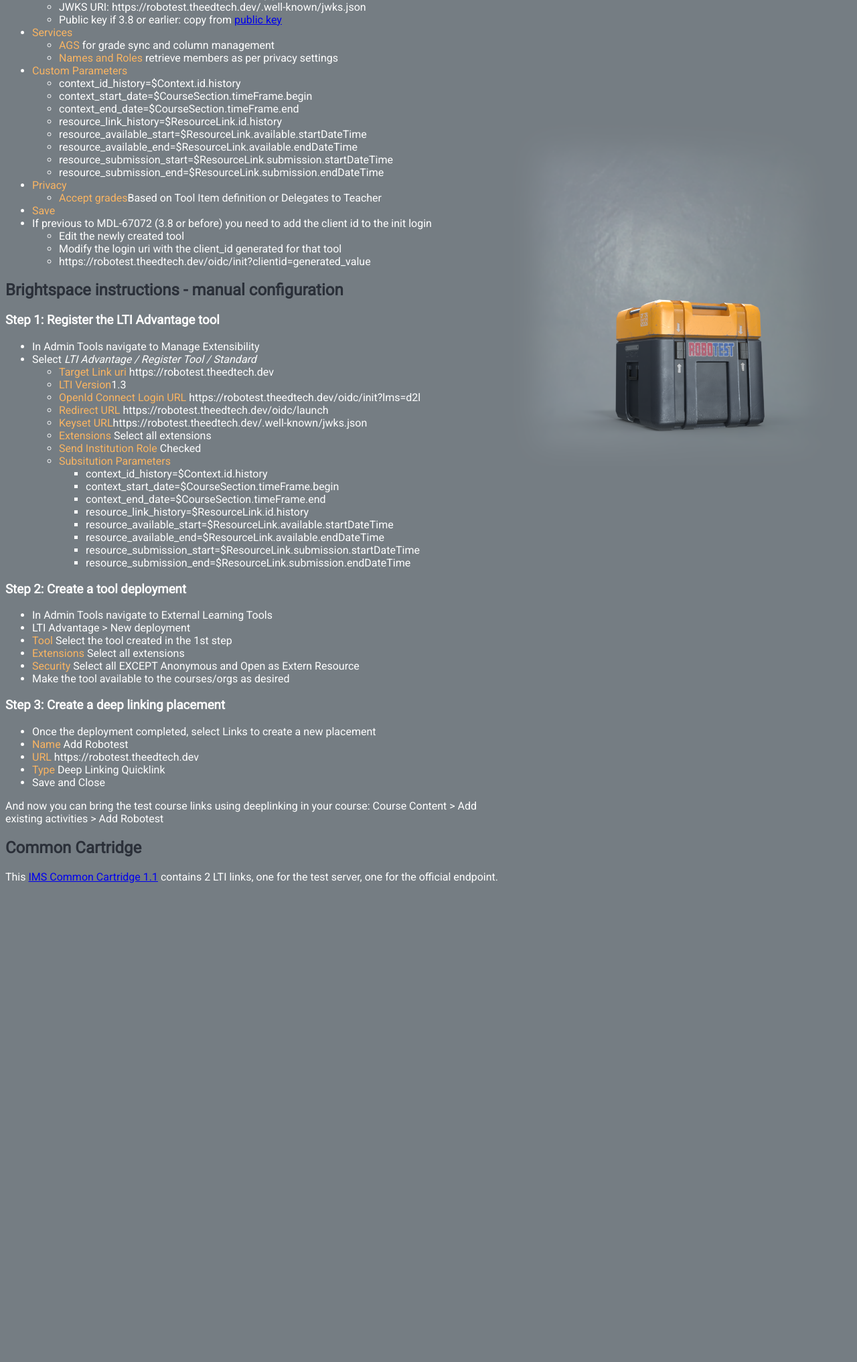
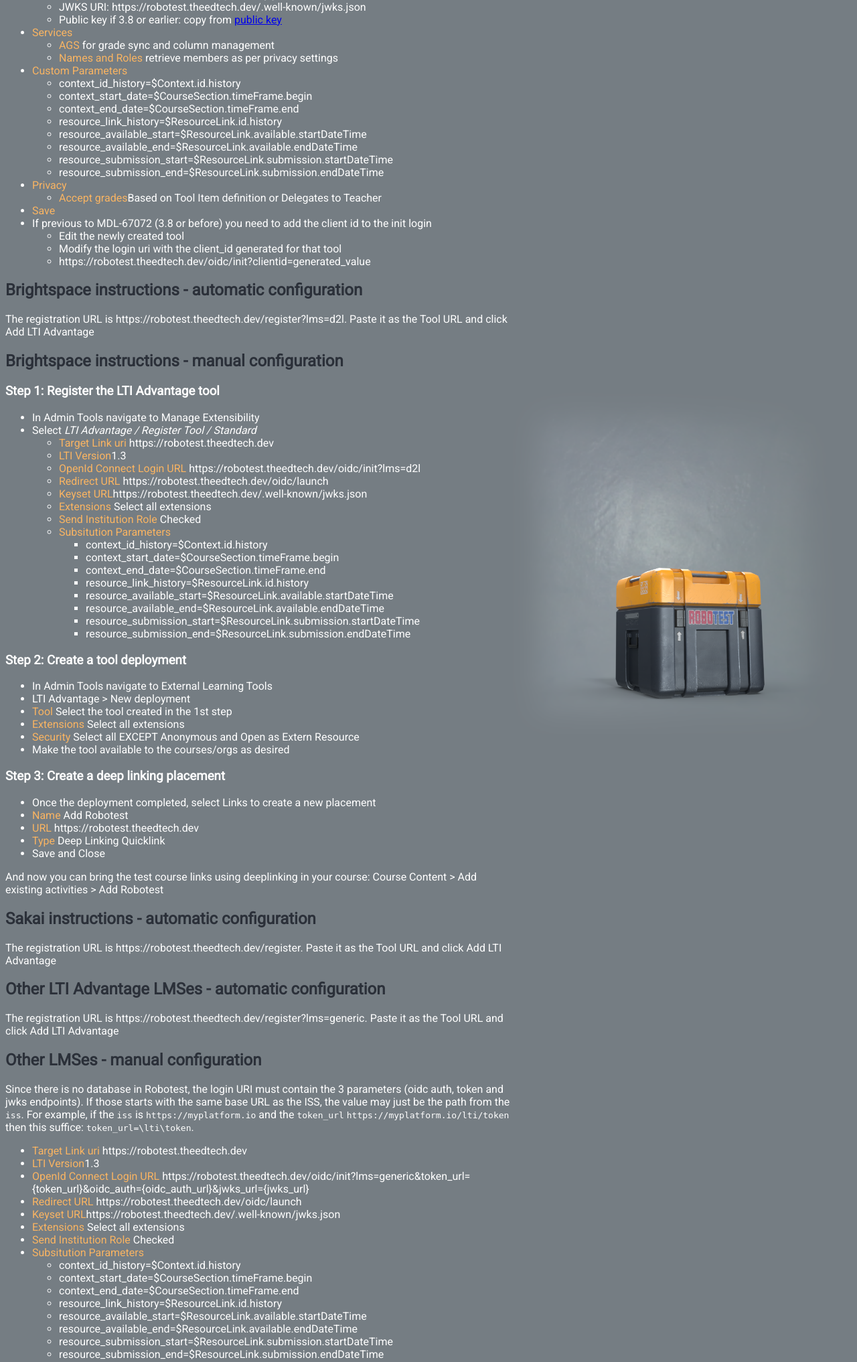
Before and after one commit to claudevervoort/ltiautotest, a FastAPI app: page / in a window 1280 px wide. Shown: the part 452-2486 px from the top of the page at 67% size. Before the commit the page ends 1771 px from the top, so only its background shows below. Run offline with FastAPI, Linux system fonts and the light colour scheme.

Commit message:
work towards dyn reg sakai and generic LMS support

```diff
--- a/lti/__init__.py
+++ b/lti/__init__.py
@@ -1,4 +1,4 @@
-from .ltiregistration import ToolRegistration, registration, get_platform_config, register_tool, base_tool_oidc_conf, get_tool_configuration, verify_11_oauth, add_coursenav_message
+from .ltiregistration import ToolRegistration, append_regextra, registration, get_platform_config, register_tool, base_tool_oidc_conf, get_tool_configuration, verify_11_oauth, add_coursenav_message
 from .jwks import get_public_keyset, get_publickey_pem
 from .gen_model import *
 from .const import const
--- a/robotest/main.py
+++ b/robotest/main.py
@@ -19,7 +19,7 @@ from typing import List, Dict
 from datetime import datetime, timedelta, timezone
 from lti import LineItem, SubmissionReview, User, ToolRegistration, LTIMessage, LTIResourceLink, DeeplinkResponse, DLIFrame, DLWindow, TimeSpan, add_coursenav_message
 from lti import Score, ActivityProgress, GradingProgress, Members, SupportedMessage, get_public_keyset, get_publickey_pem, const, registration, ltiservice_get, ltiservice_get_array, ltiservice_mut
-from lti import get_platform_config, register_tool, base_tool_oidc_conf, get_tool_configuration, verify_11_oauth
+from lti import get_platform_config, register_tool, base_tool_oidc_conf, get_tool_configuration, verify_11_oauth, append_regextra
 from robotest.test_results import TestCategory, TestResult
 #
 base_url = os.environ['ROBOTEST_WWW'] if 'ROBOTEST_WWW' in os.environ else 'https://robotest.theedtech.dev'
@@ -78,7 +78,7 @@ def read_results(request: Request,
 
 
 @app.get("/register")
-def register(request: Request, openid_configuration: str, registration_token: str = ''):
+def register(request: Request, openid_configuration: str, registration_token: str = '', lms: str = None):
     res = TestCategory(name='Dynamic Registration')
     res.results.append(TestResult('OpenId Config URL',
                                   openid_configuration or False,
@@ -109,7 +109,7 @@ def register(request: Request, openid_configuration: str, registration_token: st
                                               platform_config.token_endpoint or False,
                                               True,
                                               platform_config.token_endpoint))
-                lms_type = platform_config.lti_config.product_family_code
+                lms_type = lms if lms else platform_config.lti_config.product_family_code
                 res.results.append(TestResult('Platform product found',
                                               lms_type or False,
                                               True,
@@ -150,6 +150,8 @@ def register(request: Request, openid_configuration: str, registration_token: st
 
                 init_login = str(request.url.replace(
                     path='/oidc/init', query='dynreg=true', scheme='https'))
+                if lms_type:
+                    init_login = append_regextra(init_login, lms_type, platform_config)
                 redirect_uri = str(request.url.replace(
                     path='/oidc/launch', query='', scheme='https'))
                 tool_conf = base_tool_oidc_conf(name='Robotest',
@@ -245,9 +247,10 @@ def oidc_init(request: Request,
               lms: str = 'moodle',
               target_link_uri: str = None,
               oidc_auth: str = None,
-              token_url: str = None):
+              token_url: str = None,
+              jwks_url: str = None):
     cookie = "LTI-" + str(random.randint(0, 9999))
-    reg = registration(lms, iss, client_id, oidc_auth, token_url)
+    reg = registration(lms, iss, client_id, oidc_auth, token_url, jwks_url)
     state = {
         'r': reg.__dict__,
         'cookie': cookie
--- a/robotest/templates/moodleinstructions.html
+++ b/robotest/templates/moodleinstructions.html
@@ -14,7 +14,8 @@
             <em>For more info and resources on LTI visit <a href="https://imsglobal.org">IMS Global</a> - <a
                     href="https://github.com/claudevervoort/ltiautotest">git repo</a></em>
             <h2>Moodle instructions - automatic configuration (3.10+)</h2>
-            <p>The registration URL is {{base_url}}/register. Paste it as the Tool URL and click Add LTI Advantage</p>
+            <p>The registration URL is {{base_url}}/register. Paste it as the Tool URL and click Add LTI
+                Advantage</p>
             <h2>Moodle instructions - manual configuration</h2>
             <ul>
                 <li>As admin got to Site Admin to add an external tool</li>
@@ -82,6 +83,9 @@
 
             </ul>
 
+            <h2>Brightspace instructions - automatic configuration</h2>
+            <p>The registration URL is {{base_url}}/register?lms=d2l. Paste it as the Tool URL and click Add LTI
+                Advantage</p>
             <h2>Brightspace instructions - manual configuration</h2>
             <h3>Step 1: Register the LTI Advantage tool</h3>
             <ul>
@@ -151,8 +155,61 @@
             </ul>
             <p>And now you can bring the test course links using deeplinking in your course: Course Content > Add
                 existing activities > Add Robotest</p>
+
+            <h2>Sakai instructions - automatic configuration</h2>
+            <p>The registration URL is {{base_url}}/register. Paste it as the Tool URL and click Add LTI
+                Advantage</p>
+
+            <h2>Other LTI Advantage LMSes - automatic configuration</h2>
+            <p>The registration URL is {{base_url}}/register?lms=generic. Paste it as the Tool URL and click Add LTI
+                Advantage</p>
+
+
+            <h2>Other LMSes - manual configuration</h2>
+            <p>
+                Since there is no database in Robotest, the login URI must contain the 3 parameters (oidc auth, token
+                and jwks endpoints). If those starts with the same base URL as the ISS,
+                the value may just be the path from the <code>iss</code>. For example, if the <code>iss</code> is
+                <code>https://myplatform.io</code> and the <code>token_url</code>
+                <code>https://myplatform.io/lti/token</code> then this suffice: <code>token_url=\lti\token</code>.
+            </p>
+            <ul>
+                <li>
+                    <bold>Target Link uri</bold> {{ base_url }}
+                </li>
+                <li>
+                    <bold>LTI Version</bold>1.3
+                </li>
+                <li>
+                    <bold>OpenId Connect Login URL</bold> {{ base_url
+                    }}/oidc/init?lms=generic&token_url={token_url}&oidc_auth={oidc_auth_url}&jwks_url={jwks_url}
+                </li>
+                <li>
+                    <bold>Redirect URL</bold> {{ base_url }}/oidc/launch
+                </li>
+                <li>
+                    <bold>Keyset URL</bold>{{ base_url }}/.well-known/jwks.json
+                </li>
+                <li>
+                    <bold>Extensions</bold> Select all extensions
+                </li>
+                <li>
+                    <bold>Send Institution Role</bold> Checked
+                </li>
+                <li>
+                    <bold>Subsitution Parameters</bold>
+                    {% for k in custom_params %}
+                    <ul>
+                        <li>{{ k }}={{ custom_params[k] }}</li>
+                    </ul>
+                    {% endfor %}
+                </li>
+            </ul>
+            </li>
+
             <h2>Common Cartridge</h2>
-            This <a href="/assets/robotest_in_a_box.imscc" target="_blank">IMS Common Cartridge 1.1</a> contains 2 LTI
+            This <a href="/assets/robotest_in_a_box.imscc" target="_blank">IMS Common Cartridge 1.1</a> contains 2
+            LTI
             links, one for the test server, one for the official endpoint.</a>
         </div>
         <img style="max-width: 40%;" src="/assets/box_cropped.png">
```
Also changed, not shown: lti/ltiregistration.py (+26 -4 lines).
